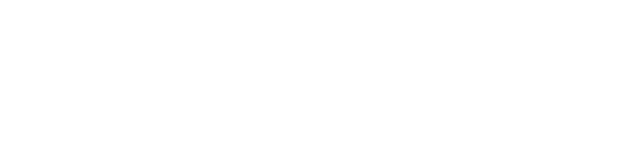
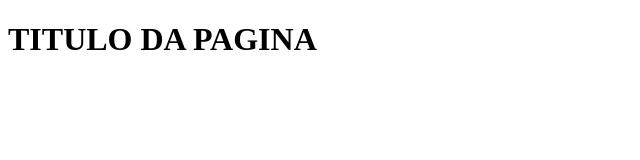
Before and after one commit to Lemunhozmotta/Projeto-RSociais, a plain HTML site: page index.html in a window 1280 px wide. Shown: the whole page, without its empty margins (0-640 px from the left). Drawn offline with Linux system fonts and the light colour scheme; files that its build step writes are made by us from their sources.

Commit message:
atualizaçao

```diff
--- a/index.html
+++ b/index.html
@@ -3,10 +3,11 @@
 <head>
     <meta charset="UTF-8">
     <meta name="viewport" content="width=device-width, initial-scale=1.0">
+    <link rel="shortcut icon" href="img/logoPerfil.png" type="image.png">
     <link rel="stylesheet" href="estilos/pagina.css">
     <title>Site Minhas Redes Sociais</title>
 </head>
 <body>
-
+       <h1>TITULO DA PAGINA</h1>
 </body>
 </html>
```
Also changed, not shown: favicon.ico (deleted), img/logoPerfil.png (added).
